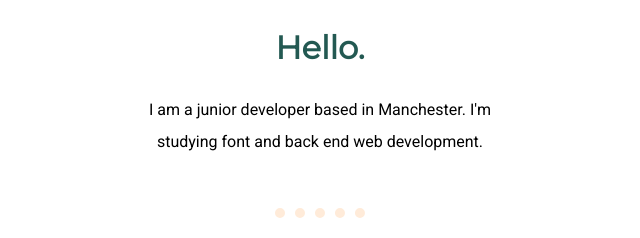
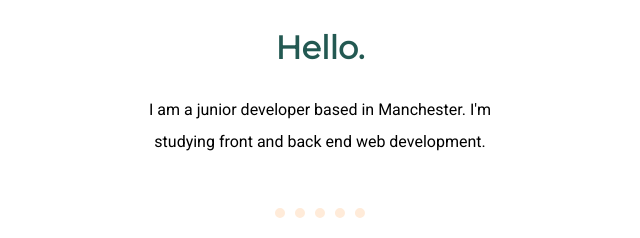
Before and after one commit to TylerGL/tyler-web-design, a plain HTML site: page index.html in a window 1280 px wide. Shown: the part 1789-2027 px from the top of the page, 320-960 px from the left. Drawn offline with Linux system fonts and the light colour scheme.

Commit message:
Add files via upload

```diff
--- a/index.html
+++ b/index.html
@@ -23,7 +23,7 @@
     <div class="profile">
       <img class="profile-photo" src="images/profilephoto.jpg" alt="Tyler-profile-photo">
       <h2>Hello.</h2>
-      <p class="intro">I am a junior developer based in Manchester. I'm studying font and back end web development.</p>
+      <p class="intro">I am a junior developer based in Manchester. I'm studying front and back end web development.</p>
     </div>
     <hr>
     <div class="skills">
```
